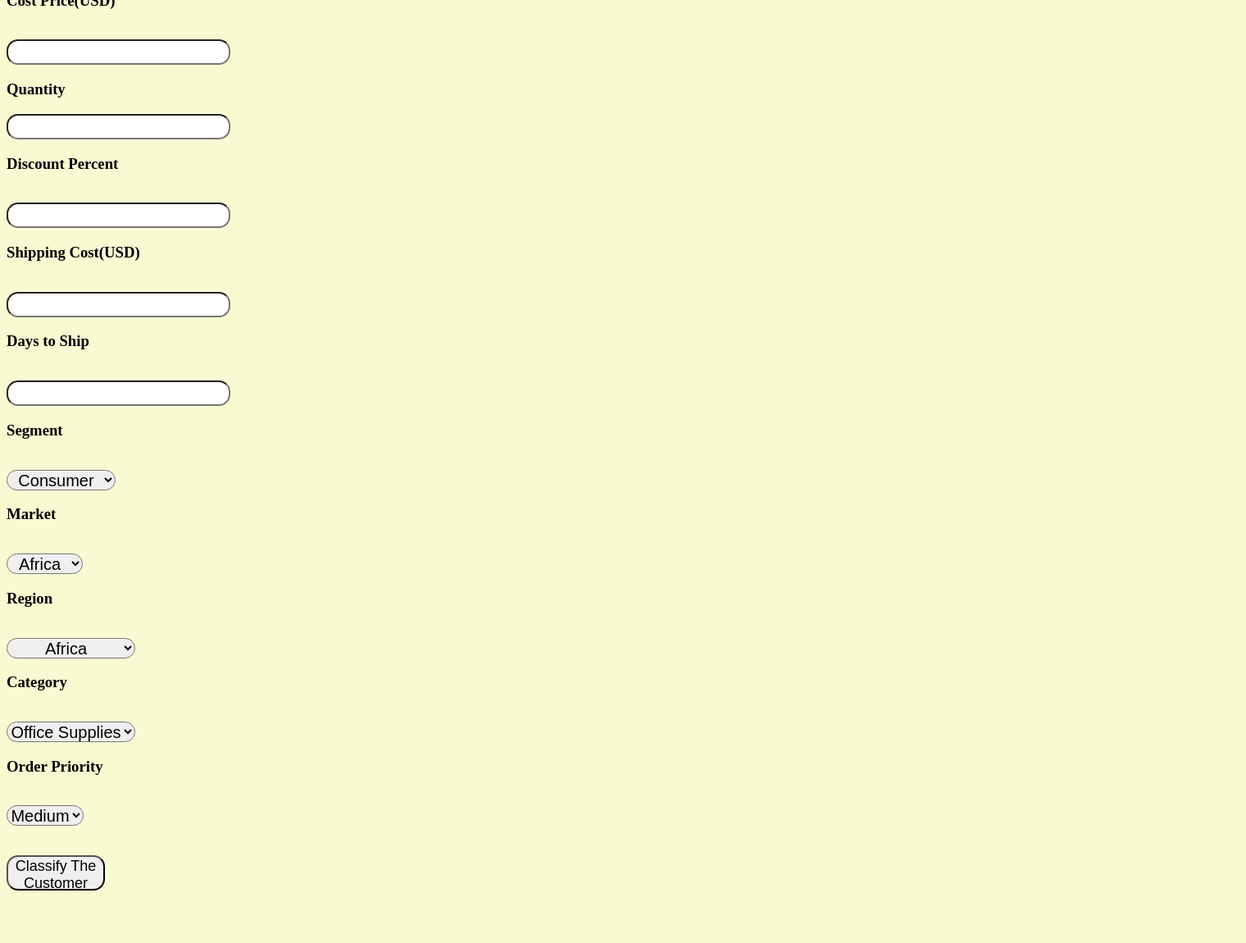
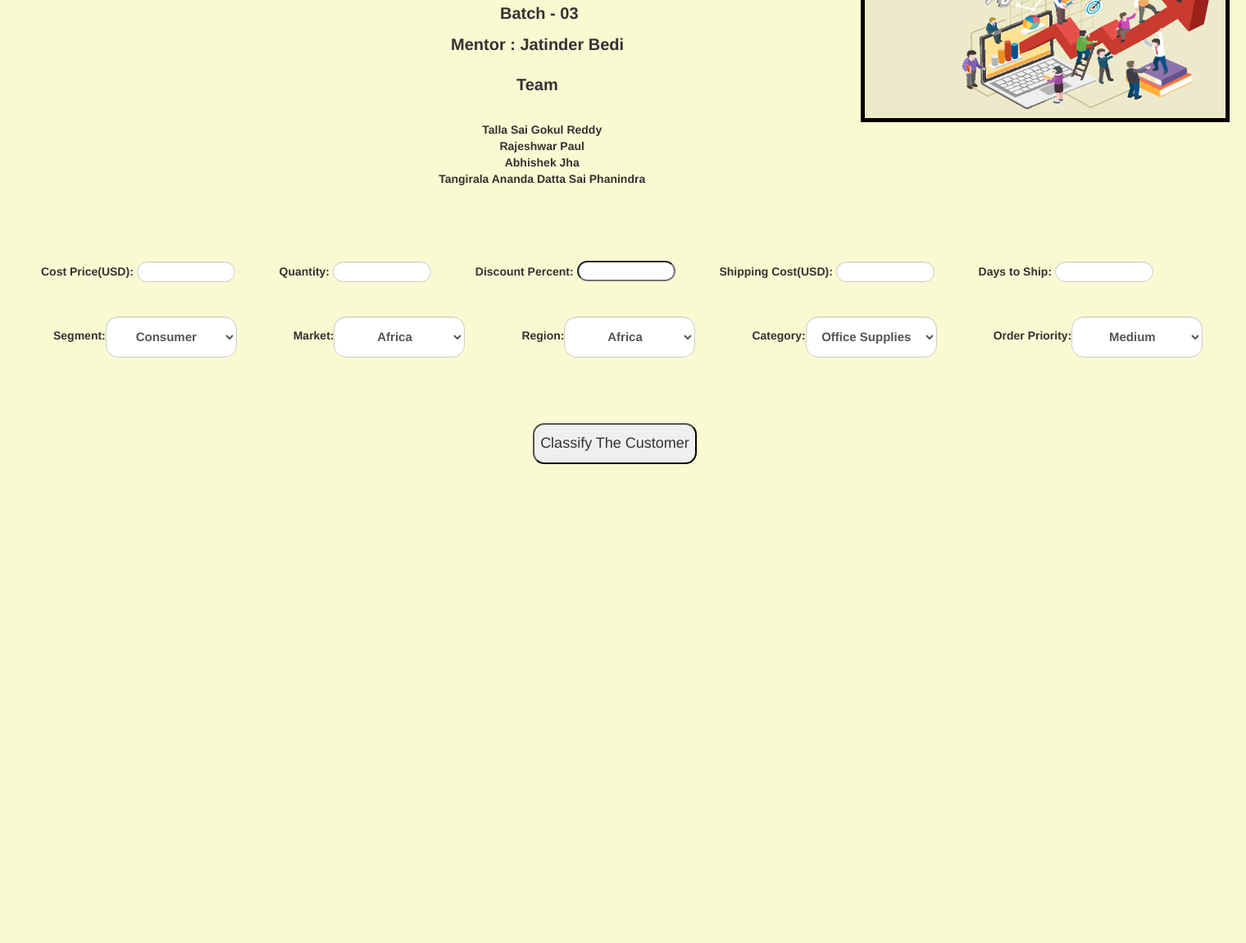
Before and after one commit to sai-phani255/Capstone, a Flask app: page / in a window 1520 px wide. Shown: the part 341-1491 px from the top of the page at 82% size. After the commit the page ends 907 px from the top, so only its background shows below. Run offline with Flask 2, Linux system fonts and the light colour scheme; parts of the project's set-up code (start-up, migrations or seed data) failed here and were passed over; some libraries are stand-ins or nearby versions.

Commit message:
Update index.html

```diff
--- a/templates/index.html
+++ b/templates/index.html
@@ -3,6 +3,16 @@
 
 <head>
     <meta charset="UTF-8">
+    <meta name="viewport"
+    content="width=device-width, initial-scale=1">
+    <link rel="stylesheet" href=
+    "https://maxcdn.bootstrapcdn.com/bootstrap/3.4.0/css/bootstrap.min.css">
+    <script src=
+    "https://ajax.googleapis.com/ajax/libs/jquery/3.4.0/jquery.min.js">
+    </script>
+    <script src=
+    "https://maxcdn.bootstrapcdn.com/bootstrap/3.4.0/js/bootstrap.min.js">
+    </script>
     <title>Customer Analytics</title>
 </head>
 
@@ -10,38 +20,62 @@
 
 
 
-    <div style="display:inline-block;vertical-align:top;">
-        <img src='https://d9jmtjs5r4cgq.cloudfront.net/images/branding/greatlearning-brand-v1-2.svg' alt="img"/>
+    <div style="display:inline-block;vertical-align:top;"><br>
+        <a href="index.html"><img style="margin-left: 10px;" src='https://d9jmtjs5r4cgq.cloudfront.net/images/branding/greatlearning-brand-v1-2.svg' alt="img"/></a>
+    </div>
+
+    <div style="display:inline-block;vertical-align:top; margin-left:1050px; margin-bottom:-200px;"><br>
+        <img style="width:450px; height:250px; margin-top:-100px; border: 5px solid #000;" src='/static/Right.png' alt="img"/>
     </div>
         <div style="display:inline-block;">
-            <p style="margin-top:-2px; margin-left:400px; font-size: 50px;">Batch - 03</p>
-            <p style="margin-top:-40px; margin-left:300px; font-size: 25px;"><b>Capstone Project On Customer Analytics</b></p>
+            <p style="margin-top:-60px; margin-left:375px; font-size: 30px;"><b>Capstone Project On Customer Analytics</b></p>
+            <br>
+            <p style="margin-top:-10px; margin-left:610px; font-size:20px; font-weight: bold;">
+                Batch - 03 <br></p>
+            <p style="margin-top:10px; margin-left:550px; font-size:20px; font-weight: bold;">
+            Mentor : Jatinder Bedi <br></p>
+            <p style="margin-top:20px; margin-left:630px; font-size:20px; font-weight: bold;">
+        Team</p><br>
         </div>
 
-<form action="{{ url_for('classify')}}" method="post">
-
-<h3>Cost Price(USD)</h3><br>
-<input id="first" name="Cost_Price" type="float" required="required">
-
-<h3>Quantity</h3>
-<input id="first" name="Quantity" type="number" required="required">
+        <div class="name_container">
+            <p>
+                Talla Sai Gokul Reddy <br>
+                Rajeshwar Paul <br>
+                Abhishek Jha <br>
+                Tangirala Ananda Datta Sai Phanindra
+             </p>
+        </div>
 
 
-<h3>Discount Percent</h3><br>
+
+<form style="margin-top:80px;"class="form-inline" action="{{ url_for('classify')}}" method="post">
+
+<label style="margin-left: 50px;">Cost Price(USD): </label>
+<input id="first" class="form-control" name="Cost_Price" type="float" required="required">
+
+<label style="margin-left: 50px;">Quantity: </label>
+<input id="first" class="form-control" name="Quantity" type="number" required="required">
+
+<label style="margin-left: 50px;">Discount Percent: </label>
 <input id="first" name="Discount_Percent" type="float" required="required">
 
-<h3>Shipping Cost(USD)</h3><br>
-<input id="first" name="Shipping_Cost" type="float" required="required"><br>
+<label style="margin-left: 50px;">Shipping Cost(USD): </label>
+<input id="first" class="form-control" name="Shipping_Cost" type="float" required="required">
 
-<h3>Days to Ship</h3><br>
-<input id="first" name="Days_to_Ship" type="number" required="required"><br>
-<h3>Segment</h3><br><select name="segment_" id="first" required="required">
+<label style="margin-left: 50px;">Days to Ship: </label>
+<input id="first" class="form-control" name="Days_to_Ship" type="number" required="required">
+
+<br><br><br>
+
+
+<label style="margin-left: 65px;">Segment: </label><select name="segment_" id="second_" class="form-control" required="required">
     <option value="Consumer">Consumer</option>
     <option value="Home Office">Home Office</option>
     <option value="Corporate">Corporate</option>
 </select>
 
-<h3>Market</h3><br><select name="market_" id="first" required="required">
+<label style="margin-left: 65px;">Market: </label><select name="market_" id="second_" class="form-control" required="required">
     <option value="Africa">Africa</option>
     <option value="APAC">APAC</option>
     <option value="EMEA">EMEA</option>
@@ -49,9 +83,9 @@
     <option value="Canada">Canada</option>
     <option value="LATAM">LATAM</option>
     <option value="US">US</option>
-</select><br>
+</select>
 
-<h3>Region</h3><br><select name="region_" id="first" required="required">
+<label style="margin-left: 65px;">Region: </label><select name="region_" id="second_" class="form-control" required="required">
     <option value="Africa">Africa</option>
     <option value="Oceania">APAC</option>
     <option value="EMEA">EMEA</option>
@@ -65,31 +99,27 @@
     <option value="East">East</option>
     <option value="West">West</option>
     <option value="Central Asia">Central Asia</option>
-</select><br>
+</select>
 
 
-<h3>Category</h3><br><select name="category_" id="first" required="required">
+<label style="margin-left: 65px;">Category: </label><select name="category_" id="second_" class="form-control" required="required">
 <option value="Office Supplies">Office Supplies</option>
 <option value="Furniture">Furniture</option>
 <option value="Technology">Technology</option>
-</select><br>
+</select>
 
-<h3>Order Priority</h3><br><select name="order_priority_" id="first" required="required">
+<label style="margin-left: 65px;">Order Priority: </label><select name="order_priority_" id="second_" class="form-control" required="required">
 <option value="Medium">Medium</option>
 <option value="High">High</option>
 <option value="Critical">Critical</option>
 <option value="Low">Low</option>
-</select><br>
+</select>
 
 
-
-<br><br><button id="sub" type="submit">Classify The Customer</button>
+<button style="margin-left:650px; margin-top:80px;" id="sub" type="submit">Classify The Customer</button>
 <br>
 
 </form>
-
-        <br><br><h3>{{prediction_text}}<h3>
-
 
             <style>
                 body {
@@ -102,8 +132,8 @@
 
 
                 #sub {
-                    width: 120px;
-                    height: 43px;
+                    width: 200px;
+                    height: 50px;
                     text-align: center;
                     border-radius: 14px;
                     font-size: 18px;
@@ -111,18 +141,38 @@
 
                 #sub:hover {
                     background-color: cyan;
+                    width: 200px;
+                    height: 50px;
+                    text-align: center;
                     border-radius: 14px;
-                    height: 45px;
-                    width: 150px;
-                    font-size: 15px;
-                    text-align: center;
+                    font-size: 18px;
                 }
 
                 #first {
                     border-radius: 14px;
                     height: 25px;
-                    font-size: 20px;
+                    width: 120px;
+                    font-size: 15px;
                     text-align: center;
+                    font-weight: bold;
+                }
+
+                #second_ {
+                    border-radius: 15px;
+                    height: 50px;
+                    width: 160px;
+                    font-size: 15px;
+                    text-align: center;
+                    font-weight: bold;
+
+                }
+                .name_container {
+                    width: 87%;
+                    font-weight: bold;
+                    align-content: center;
+                    text-align: center;
+
+
                 }
 
             </style>
```
